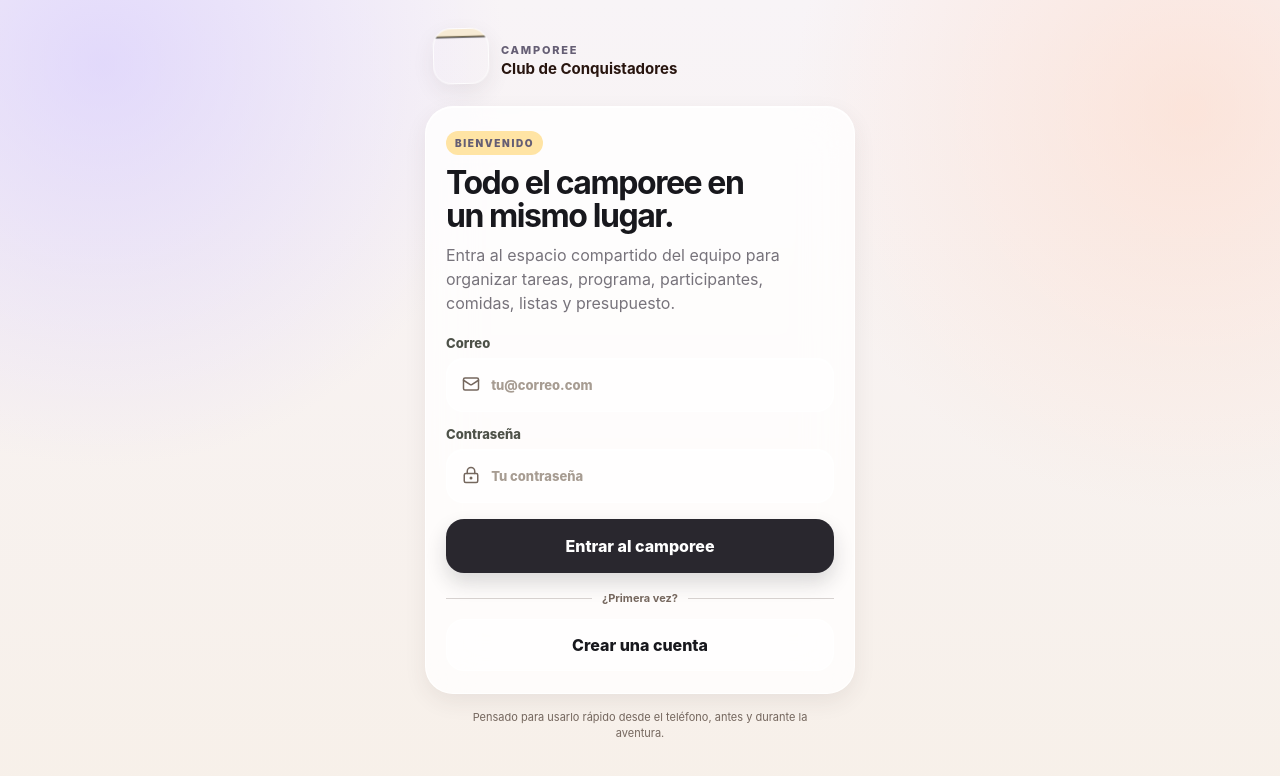
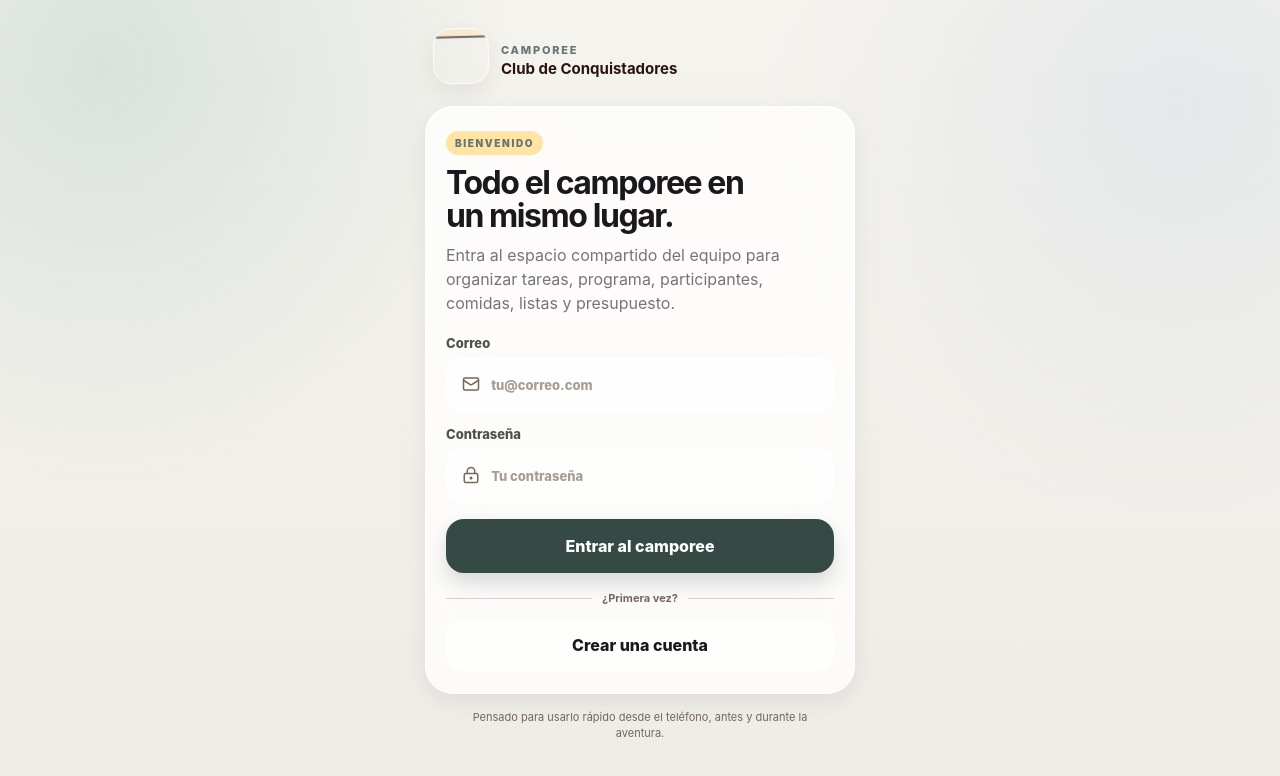
Before and after one commit to thebuuba/camporee-app, a Next.js app: page /login in a window 1280 px wide. Shown: the top 776 px of the page. Built offline with nearby package versions, Linux system fonts and the light colour scheme; no server answers.

Commit message:
Use neutral glass palette across app

```diff
--- a/app/layout.tsx
+++ b/app/layout.tsx
@@ -15,6 +15,7 @@ import "./users.css";
 import "./tasks.css";
 import "./desktop.css";
 import "./soft-glass-theme.css";
+import "./neutral-glass-theme.css";
 import PwaRegister from "./components/pwa-register";
 import ConnectionStatus from "./components/connection-status";
 import DataFreshness from "./components/data-freshness";
@@ -37,10 +38,10 @@ export const viewport: Viewport = {
   maximumScale: 1,
   userScalable: false,
   viewportFit: "cover",
-  themeColor: "#F6F0ED",
+  themeColor: "#F2F0EA",
 };
 
 export default function RootLayout({ children }: Readonly<{ children: React.ReactNode }>) {
-  const launchStyle = { backgroundColor: "#F6F0ED", colorScheme: "light" as const };
-  return <html lang="es" style={launchStyle}><head><meta name="theme-color" content="#F6F0ED" /><meta name="color-scheme" content="light" /><link rel="apple-touch-icon" sizes="180x180" href="/apple-touch-icon.png?v=9" /><link rel="apple-touch-icon-precomposed" href="/apple-touch-icon.png?v=9" /><link rel="icon" type="image/png" sizes="512x512" href="/camporee-logo-v8.png?v=9" /></head><body style={launchStyle}><AppSplash/><PwaRegister /><ConnectionStatus /><DataFreshness />{children}</body></html>;
+  const launchStyle = { backgroundColor: "#F2F0EA", colorScheme: "light" as const };
+  return <html lang="es" style={launchStyle}><head><meta name="theme-color" content="#F2F0EA" /><meta name="color-scheme" content="light" /><link rel="apple-touch-icon" sizes="180x180" href="/apple-touch-icon.png?v=9" /><link rel="apple-touch-icon-precomposed" href="/apple-touch-icon.png?v=9" /><link rel="icon" type="image/png" sizes="512x512" href="/camporee-logo-v8.png?v=9" /></head><body style={launchStyle}><AppSplash/><PwaRegister /><ConnectionStatus /><DataFreshness />{children}</body></html>;
 }
```
